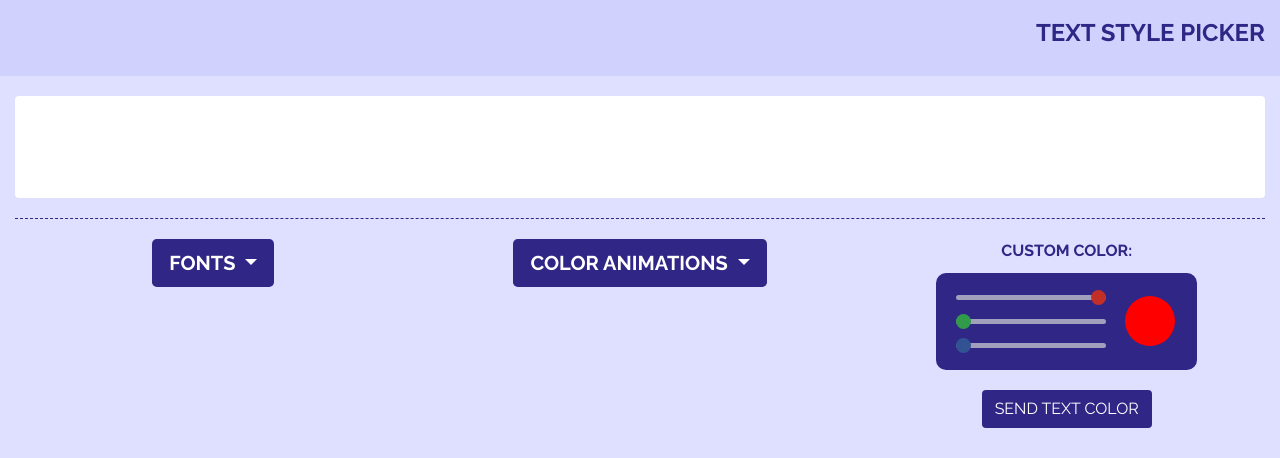
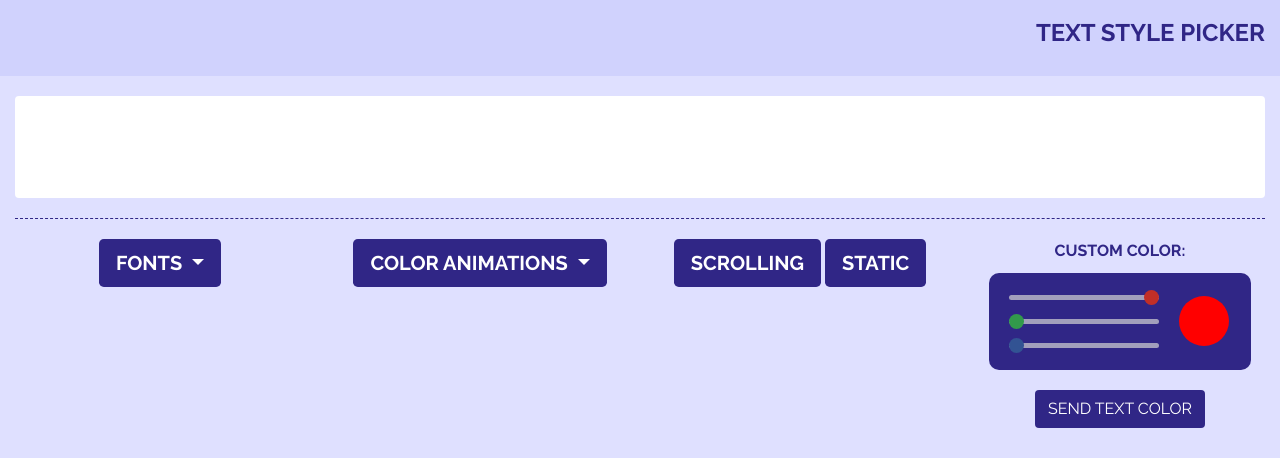
Before and after one commit to lancewilhelm/pingPongBallClock, a Flask app: page / in a window 1280 px wide. Shown: the part 558-1016 px from the top of the page. Run offline with Flask 2, Linux system fonts and the light colour scheme; parts of the project's set-up code (start-up, migrations or seed data) failed here and were passed over; some libraries are stand-ins or nearby versions.

Commit message:
adding the basis for text scroll

```diff
--- a/code/flaskUtils.py
+++ b/code/flaskUtils.py
@@ -42,7 +42,7 @@ def setTextColor():
 		PPB.textColor = ["animation", program]
 	return ""
 
-	# Flask Font API
+# Flask Font API
 @app.route("/api/font", methods=['POST'])
 def setFont():
 	# Read the values from the POST
@@ -60,3 +60,12 @@ def setFont():
 	PPB.minsPrev = 99
 	PPB.hoursPrev = 99
 	return ""
+
+# Flask Text Animation API
+@app.route("/api/textAnimation", methods=['POST'])
+def setTextAnimation():
+	# Read the values from the POST
+	animation = request.form['animation']
+
+
+	return ""
--- a/code/main.py
+++ b/code/main.py
@@ -14,5 +14,5 @@ if __name__ == '__main__':
 
 	while(True):
 		PPB.updateBGColor()
-		PPB.clock([0,1])
+		PPB.clock([15,1])
 		PPB.updateTextColor()
--- a/code/static/css/style.css
+++ b/code/static/css/style.css
@@ -242,3 +242,7 @@ hr.major {
 .bg-header {
 	background-color: #d0d2fd;
 }
+
+.btn-lg {
+	font-weight: 700;
+}
--- a/code/static/js/script.js
+++ b/code/static/js/script.js
@@ -73,6 +73,14 @@ function setFont(font){
 	xhttp.send("font="+font);
 }
 
+function setTextAnimation(animation){
+	origin = window.location.origin
+	var xhttp = new XMLHttpRequest();
+	xhttp.open("POST", "/api/textanimation", true);
+	xhttp.setRequestHeader("Content-type", "application/x-www-form-urlencoded");
+	xhttp.send("animation="+animation);
+}
+
 function sendElementCommand(command){
 	origin = window.location.origin
 	var xhttp = new XMLHttpRequest();
--- a/code/templates/index.html
+++ b/code/templates/index.html
@@ -111,6 +111,15 @@
 			</div>
 
 			<div class="col-sm">
+				<button class="btn btn-lg btn-purple" type="button" onclick="setTextAnimation('scrolling')">
+					SCROLLING
+				</button>
+				<button class="btn btn-lg btn-purple" type="button" onclick="setTextAnimation('static')">
+					STATIC
+				</button>
+			</div>
+
+			<div class="col-sm">
 				<b>CUSTOM COLOR:</b>
 				<div class="text-color-picker">
 					<div class="sliders">
```
